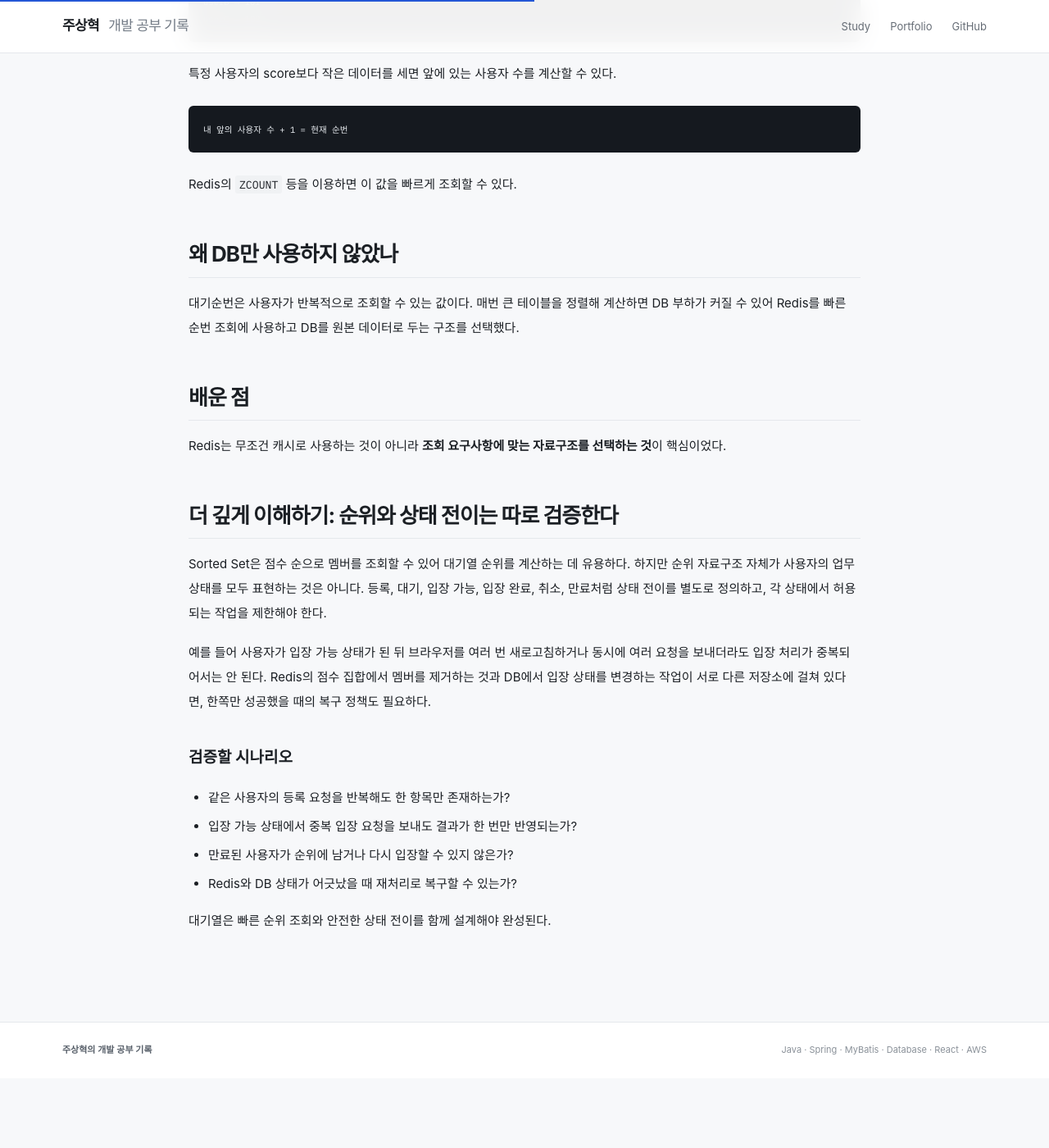
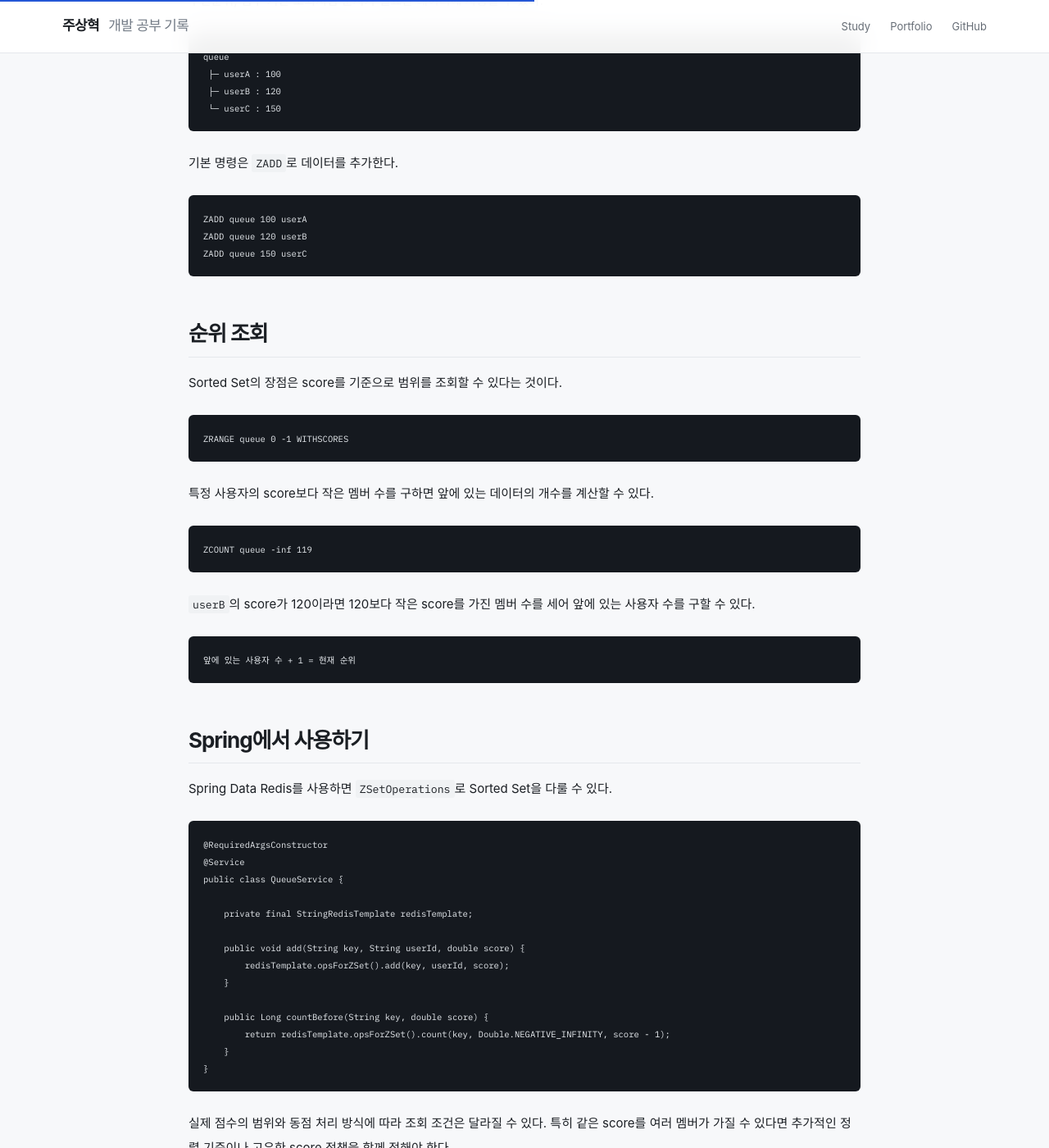
Before and after one commit to zuzusnasna/zuzusnasna.github.io, a Jekyll site: the page built from _posts/2026-10-28-redis-sorted-set-queue.md, in a window 1280 px wide and 1400 px high, scrolled down 852 px. Shown: the whole window at 82% size. Built offline with Jekyll 4.4.1, drawn with Linux system fonts in a browser that asks for light colours; some web fonts are replaced; before the commit the page ends 2167 px from its top, so only the background shows below that; some of the changed text lies outside the part shown.

Commit message:
정리: Redis를 프로젝트 설명이 아닌 자료구조 학습글로 수정

````diff
--- a/_posts/2026-10-28-redis-sorted-set-queue.md
+++ b/_posts/2026-10-28-redis-sorted-set-queue.md
@@ -1,49 +1,89 @@
 ---
 layout: post
-title: "Redis Study : Sorted Set으로 대기 순번을 계산한 이유"
+title: "Redis Sorted Set의 개념과 ZCOUNT로 순위 조회하기"
 date: 2026-10-28 09:00:00 +0900
 categories: [학습]
-tags: [Redis, Spring Boot, 성능]
+tags: [Redis, Sorted Set, ZCOUNT]
 ---
 
-대기열의 핵심 요구사항은 순서를 저장하는 것보다 **현재 사용자가 몇 번째인지 빠르게 조회하는 것**이었다.
+Redis의 여러 자료구조 중 Sorted Set을 공부하면서 점수에 따라 데이터를 정렬하고 특정 멤버의 순위를 빠르게 계산하는 방법을 정리했다.
 
-## Sorted Set
+## Redis Sorted Set이란
 
-Redis Sorted Set은 member와 score를 함께 저장하고 score 순으로 정렬한다.
+Sorted Set은 하나의 멤버에 `score`를 함께 저장하는 자료구조다. 같은 키 안에서 score를 기준으로 멤버가 정렬되기 때문에 순위, 우선순위, 점수 기반 조회처럼 순서가 필요한 데이터에 사용할 수 있다.
 
 ```text
-userA → 100
-userB → 101
-userC → 102
+queue
+ ├─ userA : 100
+ ├─ userB : 120
+ └─ userC : 150
 ```
 
-특정 사용자의 score보다 작은 데이터를 세면 앞에 있는 사용자 수를 계산할 수 있다.
+기본 명령은 `ZADD`로 데이터를 추가한다.
+
+```bash
+ZADD queue 100 userA
+ZADD queue 120 userB
+ZADD queue 150 userC
+```
+
+## 순위 조회
+
+Sorted Set의 장점은 score를 기준으로 범위를 조회할 수 있다는 것이다.
+
+```bash
+ZRANGE queue 0 -1 WITHSCORES
+```
+
+특정 사용자의 score보다 작은 멤버 수를 구하면 앞에 있는 데이터의 개수를 계산할 수 있다.
+
+```bash
+ZCOUNT queue -inf 119
+```
+
+`userB`의 score가 120이라면 120보다 작은 score를 가진 멤버 수를 세어 앞에 있는 사용자 수를 구할 수 있다.
 
 ```text
-내 앞의 사용자 수 + 1 = 현재 순번
+앞에 있는 사용자 수 + 1 = 현재 순위
 ```
 
-Redis의 `ZCOUNT` 등을 이용하면 이 값을 빠르게 조회할 수 있다.
+## Spring에서 사용하기
 
-## 왜 DB만 사용하지 않았나
+Spring Data Redis를 사용하면 `ZSetOperations`로 Sorted Set을 다룰 수 있다.
 
-대기순번은 사용자가 반복적으로 조회할 수 있는 값이다. 매번 큰 테이블을 정렬해 계산하면 DB 부하가 커질 수 있어 Redis를 빠른 순번 조회에 사용하고 DB를 원본 데이터로 두는 구조를 선택했다.
+```java
+@RequiredArgsConstructor
+@Service
+public class QueueService {
 
-## 배운 점
+    private final StringRedisTemplate redisTemplate;
 
-Redis는 무조건 캐시로 사용하는 것이 아니라 **조회 요구사항에 맞는 자료구조를 선택하는 것**이 핵심이었다.
+    public void add(String key, String userId, double score) {
+        redisTemplate.opsForZSet().add(key, userId, score);
+    }
 
-## 더 깊게 이해하기: 순위와 상태 전이는 따로 검증한다
+    public Long countBefore(String key, double score) {
+        return redisTemplate.opsForZSet().count(key, Double.NEGATIVE_INFINITY, score - 1);
+    }
+}
+```
 
-Sorted Set은 점수 순으로 멤버를 조회할 수 있어 대기열 순위를 계산하는 데 유용하다. 하지만 순위 자료구조 자체가 사용자의 업무 상태를 모두 표현하는 것은 아니다. 등록, 대기, 입장 가능, 입장 완료, 취소, 만료처럼 상태 전이를 별도로 정의하고, 각 상태에서 허용되는 작업을 제한해야 한다.
+실제 점수의 범위와 동점 처리 방식에 따라 조회 조건은 달라질 수 있다. 특히 같은 score를 여러 멤버가 가질 수 있다면 추가적인 정렬 기준이나 고유한 score 정책을 함께 정해야 한다.
 
-예를 들어 사용자가 입장 가능 상태가 된 뒤 브라우저를 여러 번 새로고침하거나 동시에 여러 요청을 보내더라도 입장 처리가 중복되어서는 안 된다. Redis의 점수 집합에서 멤버를 제거하는 것과 DB에서 입장 상태를 변경하는 작업이 서로 다른 저장소에 걸쳐 있다면, 한쪽만 성공했을 때의 복구 정책도 필요하다.
+## 언제 사용하면 좋은가
 
-### 검증할 시나리오
-- 같은 사용자의 등록 요청을 반복해도 한 항목만 존재하는가?
-- 입장 가능 상태에서 중복 입장 요청을 보내도 결과가 한 번만 반영되는가?
-- 만료된 사용자가 순위에 남거나 다시 입장할 수 있지 않은가?
-- Redis와 DB 상태가 어긋났을 때 재처리로 복구할 수 있는가?
+Sorted Set은 다음과 같은 상황에 적합하다.
 
-대기열은 빠른 순위 조회와 안전한 상태 전이를 함께 설계해야 완성된다.
+- 대기열 순위 조회
+- 점수 순위표
+- 우선순위가 있는 작업 목록
+- 특정 점수 범위 조회
+- 시간이나 점수를 기준으로 정렬된 데이터 관리
+
+반대로 단순히 문자열이나 객체를 저장하고 빠르게 꺼내는 것이 목적이라면 String, Hash, List 같은 다른 자료구조가 더 적합할 수 있다.
+
+## 핵심 정리
+
+Redis를 사용할 때 중요한 것은 Redis를 단순 캐시로 생각하는 것이 아니라 **데이터의 접근 방식에 맞는 자료구조를 선택하는 것**이다.
+
+Sorted Set은 `member + score` 구조를 이용해 정렬과 범위 조회를 제공하고, `ZCOUNT`를 활용하면 특정 score를 기준으로 앞에 있는 데이터의 개수를 계산할 수 있다.
````
